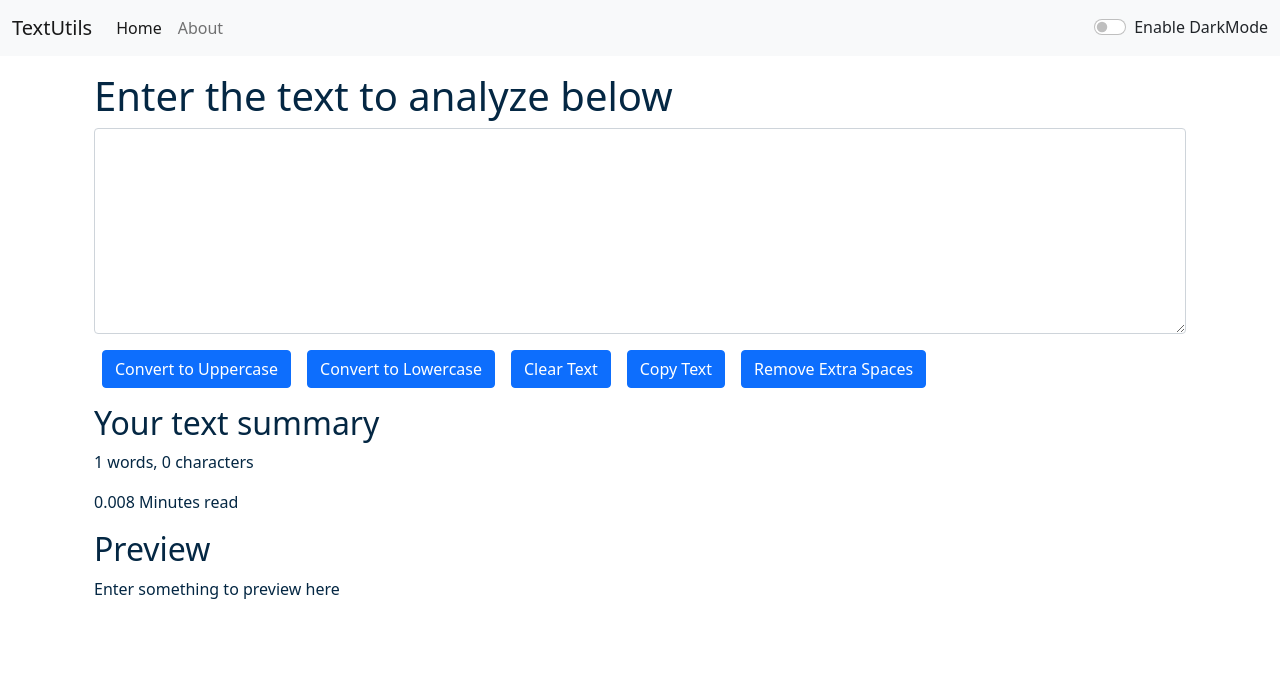
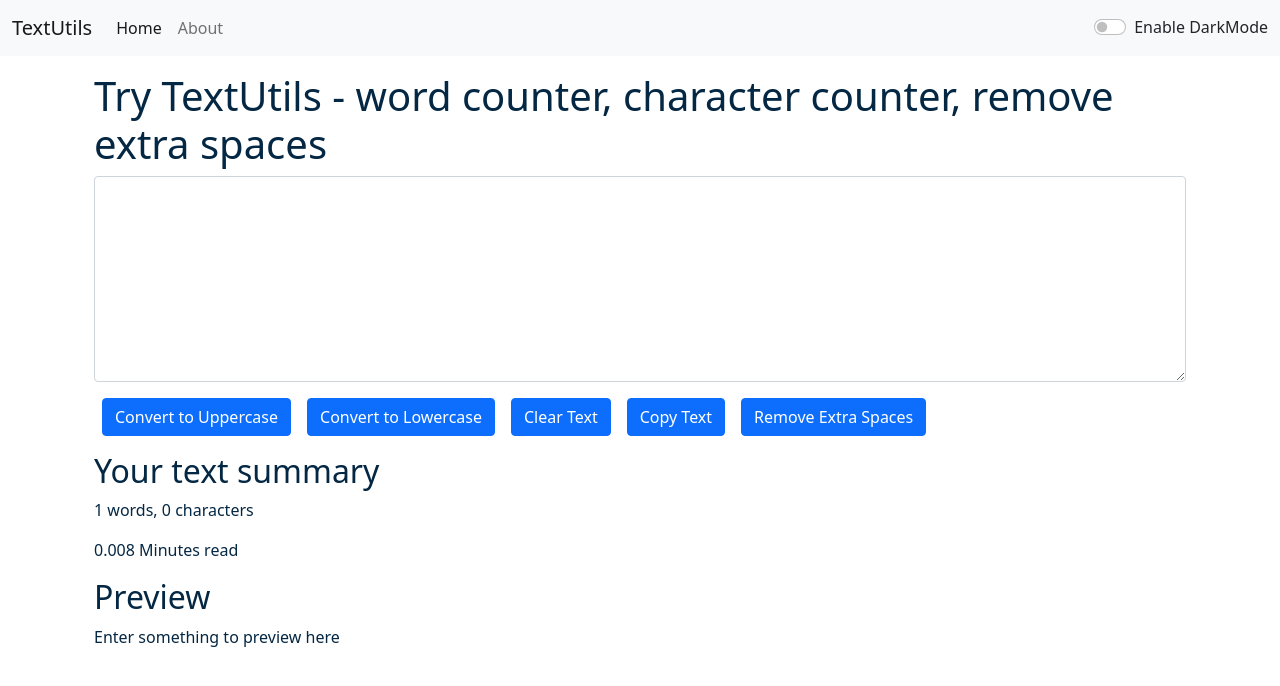
Before and after one commit to samarjit-singh/ReactTextUtils, a React (Create React App) app: page / in a window 1280 px wide. Shown: the top 686 px of the page. Built offline with nearby package versions, Linux system fonts and the light colour scheme.

Commit message:
created routes

```diff
--- a/package.json
+++ b/package.json
@@ -8,6 +8,7 @@
     "@testing-library/user-event": "^13.5.0",
     "react": "^17.0.2",
     "react-dom": "^17.0.2",
+    "react-router-dom": "^5.2.0",
     "react-scripts": "5.0.0",
     "web-vitals": "^2.1.4"
   },
--- a/src/App.js
+++ b/src/App.js
@@ -4,6 +4,7 @@
 import TextForm from "./components/TextForm";
 import React, { useState } from "react";
 import Alert from "./components/Alert";
+import { BrowserRouter as Router, Switch, Route, Link } from "react-router-dom";
 
 function App() {
   const [mode, setMode] = useState("light"); //weather dark mode is enabled or not
@@ -28,16 +29,31 @@
   };
   return (
     <>
-      <Navbar title="TextUtils" mode={mode} toggleMode={toggleMode} />
-      <Alert alert={alert} />
-      <div className="container my-3">
-        <TextForm
-          showAlert={showAlert}
-          heading="Enter the text to analyze below"
+      <Router>
+        <Navbar
+          title="TextUtils"
           mode={mode}
+          toggleMode={toggleMode}
+          key={new Date()}
         />
-        {/* <About /> */}
-      </div>
+        <Alert alert={alert} />
+        <div className="container my-3">
+          <Switch>
+            {/* /users --> Component 1
+        /users/home --> Component 2 */}
+            <Route exact path="/about">
+              <About mode={mode} />
+            </Route>
+            <Route exact path="/">
+              <TextForm
+                showAlert={showAlert}
+                heading="Try TextUtils - word counter, character counter, remove extra spaces"
+                mode={mode}
+              />
+            </Route>
+          </Switch>
+        </div>
+      </Router>
     </>
   );
 }
--- a/src/components/Navbar.js
+++ b/src/components/Navbar.js
@@ -1,5 +1,6 @@
 import React from "react";
 import PropTypes from "prop-types";
+import { Link } from "react-router-dom";
 
 export default function Navbar(props) {
   return (
@@ -7,9 +8,9 @@
       className={`navbar navbar-expand-lg navbar-${props.mode} bg-${props.mode}`}
     >
       <div className="container-fluid">
-        <a className="navbar-brand" href="/">
+        <Link className="navbar-brand" to="/">
           {props.title}
-        </a>
+        </Link>
         <button
           className="navbar-toggler"
           type="button"
@@ -24,14 +25,14 @@
         <div className="collapse navbar-collapse" id="navbarSupportedContent">
           <ul className="navbar-nav me-auto mb-2 mb-lg-0">
             <li className="nav-item">
-              <a className="nav-link active" aria-current="page" href="/">
+              <Link className="nav-link active" aria-current="page" to="/">
                 Home
-              </a>
+              </Link>
             </li>
             <li className="nav-item">
-              <a className="nav-link" href="/">
+              <Link className="nav-link" to="/about">
                 About
-              </a>
+              </Link>
             </li>
           </ul>
           {/* <form className="d-flex">
```
Also changed, not shown: 1 other file (tests, documents, lock files or other folders).
